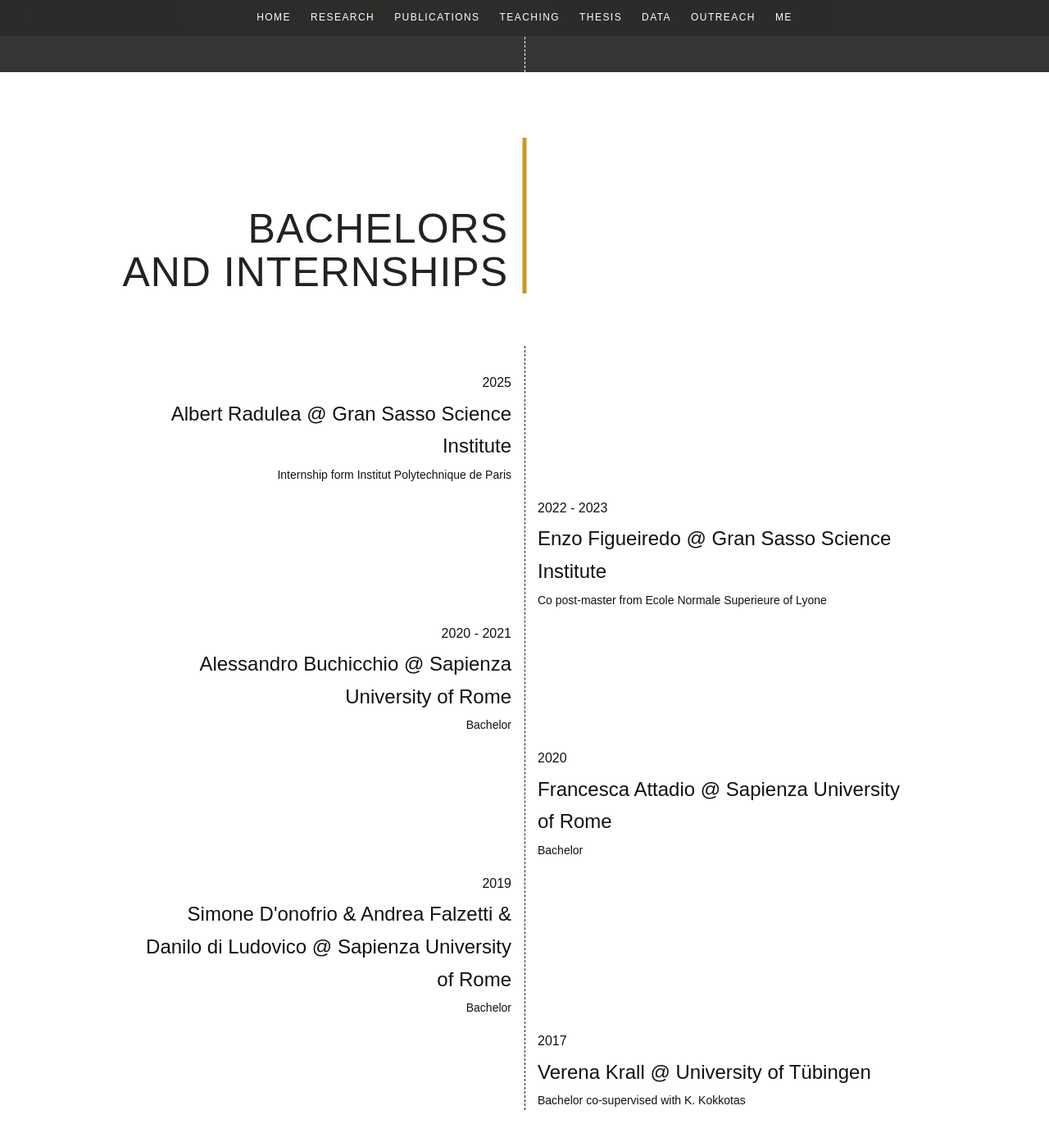
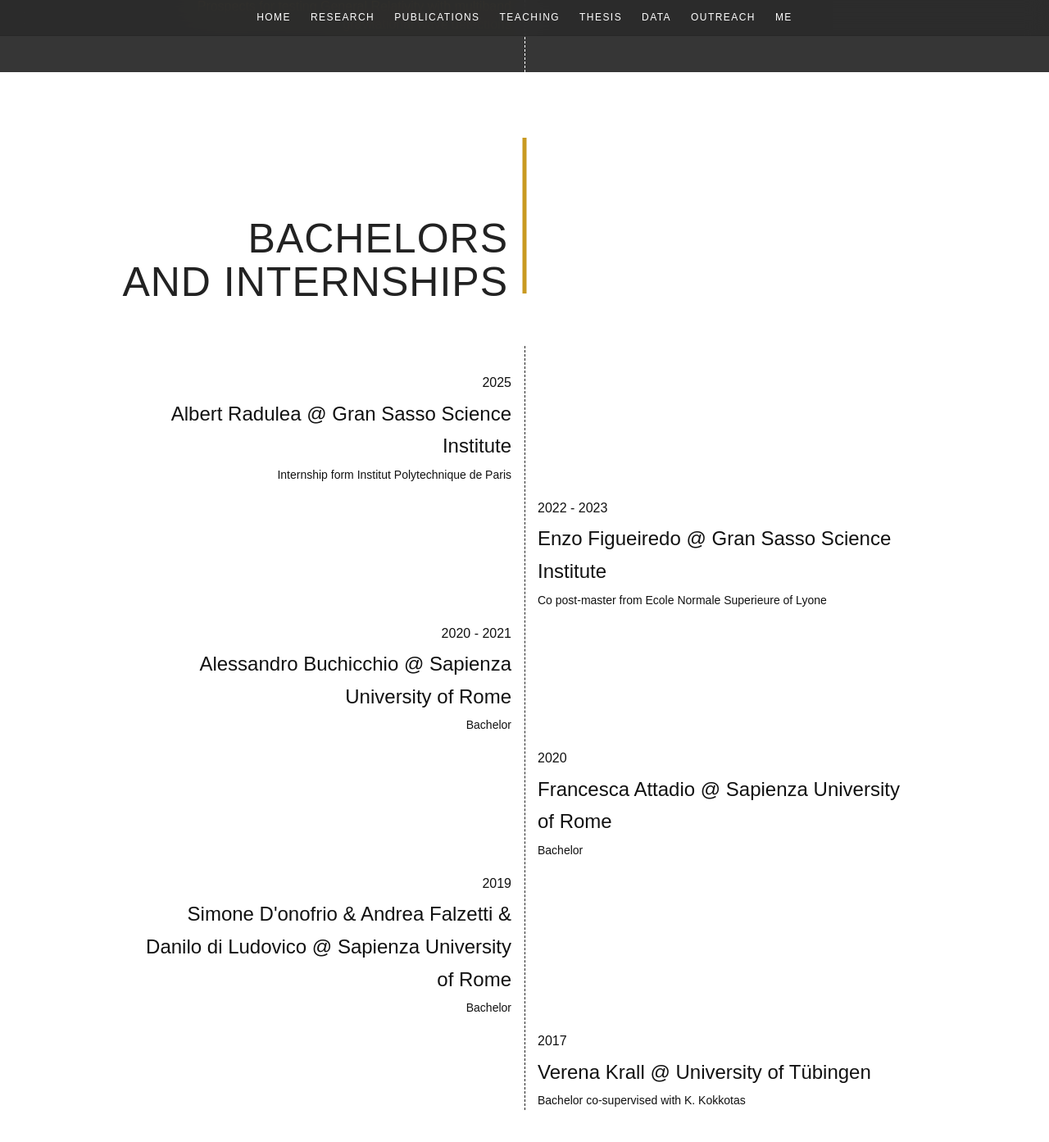
Before and after one commit to masellia/andreamaselli.github.io, a Jekyll site: the page built from pages/thesis.md, in a window 1280 px wide and 1400 px high, scrolled down 5552 px. Shown: the top 1393 px of the window at 82% size. Built offline with Jekyll 4.4.1, drawn with Linux system fonts in a browser that asks for light colours; some web fonts are replaced.

Commit message:
thesis page

```diff
--- a/assets/css/main.css
+++ b/assets/css/main.css
@@ -789,7 +789,7 @@ body {
 
   color: #222222;
   text-align: right;
-  bottom: 0;
+  bottom: -12px;
 }
 
 .bachelor-timeline {
```
